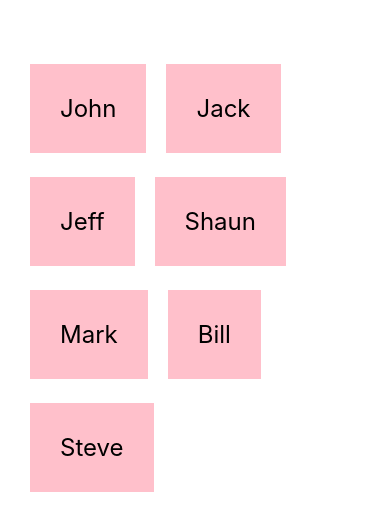
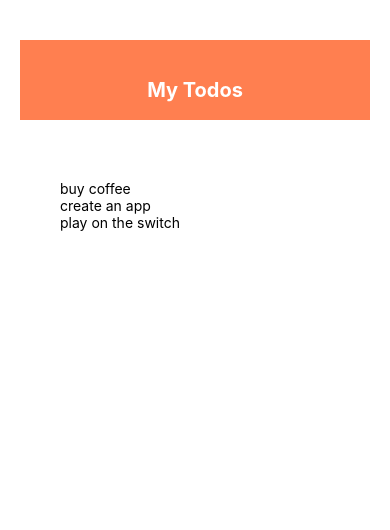
Before and after one commit to gimnakatugampala/review-project-mobile, a React Native app: screen / in a window 390 px wide. Shown: the top 530 px of the page. Built offline with nearby package versions, Linux system fonts and the light colour scheme.

Commit message:
todo app 1

```diff
--- a/App.js
+++ b/App.js
@@ -1,29 +1,53 @@
 import React,{useState} from 'react';
 import { StyleSheet, Text, View ,Button ,ScrollView, FlatList ,TouchableOpacity} from 'react-native';
+import Header from './components/Header';
 
 export default function App() {
 
-  const [people, setpeople] = useState([
-    {name:'John',id:'1'},
-    {name:'Jack',id:'2'},
-    {name:'Jeff',id:'3'},
-    {name:'Shaun',id:'4'},
-    {name:'Mark',id:'5'},
-    {name:'Bill',id:'6'},
-    {name:'Steve',id:'7'},
+  // const [people, setpeople] = useState([
+  //   {name:'John',id:'1'},
+  //   {name:'Jack',id:'2'},
+  //   {name:'Jeff',id:'3'},
+  //   {name:'Shaun',id:'4'},
+  //   {name:'Mark',id:'5'},
+  //   {name:'Bill',id:'6'},
+  //   {name:'Steve',id:'7'},
+  // ])
+
+
+  // const pressHandler = (id) => {
+  //   console.log(id)
+  //   setpeople((prevPeople) => {
+  //     return prevPeople.filter(person => person.id != id)
+  //   })
+  // }
+
+  const [todos, settodos] = useState([
+    {text:'buy coffee',key:'1'},
+    {text:'create an app',key:'2'},
+    {text:'play on the switch',key:'3'}
   ])
-
-  const pressHandler = (id) => {
-    console.log(id)
-    setpeople((prevPeople) => {
-      return prevPeople.filter(person => person.id != id)
-    })
-  }
 
   return (
     <View style={styles.container}>
 
-      <FlatList
+      <Header />
+      <View style={styles.content}>
+      {/* to form */}
+      <View style={styles.list}>
+
+        <FlatList
+         data={todos}
+        renderItem={({item}) => (
+          <Text>{item.text}</Text>
+        )}
+        />
+
+      </View>
+      </View>
+
+
+      {/* <FlatList
       numColumns={2}
       keyExtractor={(item) => item.id}
         data={people}
@@ -32,7 +56,7 @@ export default function App() {
             <Text style={styles.item} >{item.name}</Text>
           </TouchableOpacity>
         )}
-      />
+      /> */}
 
       {/* <ScrollView>
       {people.map(person => (
@@ -42,7 +66,6 @@ export default function App() {
         )
       )}
       </ScrollView> */}
-
     </View>
   );
 }
@@ -56,12 +79,18 @@ const styles = StyleSheet.create({
     // alignItems: 'center',
     // justifyContent: 'center',
   },
-  item:{
-    marginTop:24,
-    padding:30,
-    backgroundColor:'pink',
-    fontSize:24,
-    marginHorizontal:10,
-    marginTop:24
+  content:{
+    padding:40
+  },
+  list:{
+    marginTop:20
   }
+  // item:{
+  //   marginTop:24,
+  //   padding:30,
+  //   backgroundColor:'pink',
+  //   fontSize:24,
+  //   marginHorizontal:10,
+  //   marginTop:24
+  // }
 });
--- /dev/null
+++ b/components/Header.js
@@ -0,0 +1,24 @@
+import React from 'react'
+import { StyleSheet, Text, View } from 'react-native'
+
+export default function Header() {
+    return (
+        <View style={styles.header}>
+            <Text style={styles.title}>My Todos</Text>
+        </View>
+    )
+}
+
+const styles = StyleSheet.create({
+    header:{
+        height:80,
+        paddingTop:38,
+        backgroundColor:'coral'
+    },
+    title:{
+        textAlign:'center',
+        color:'#fff',
+        fontSize:20,
+        fontWeight:'bold'
+    }
+})
```
